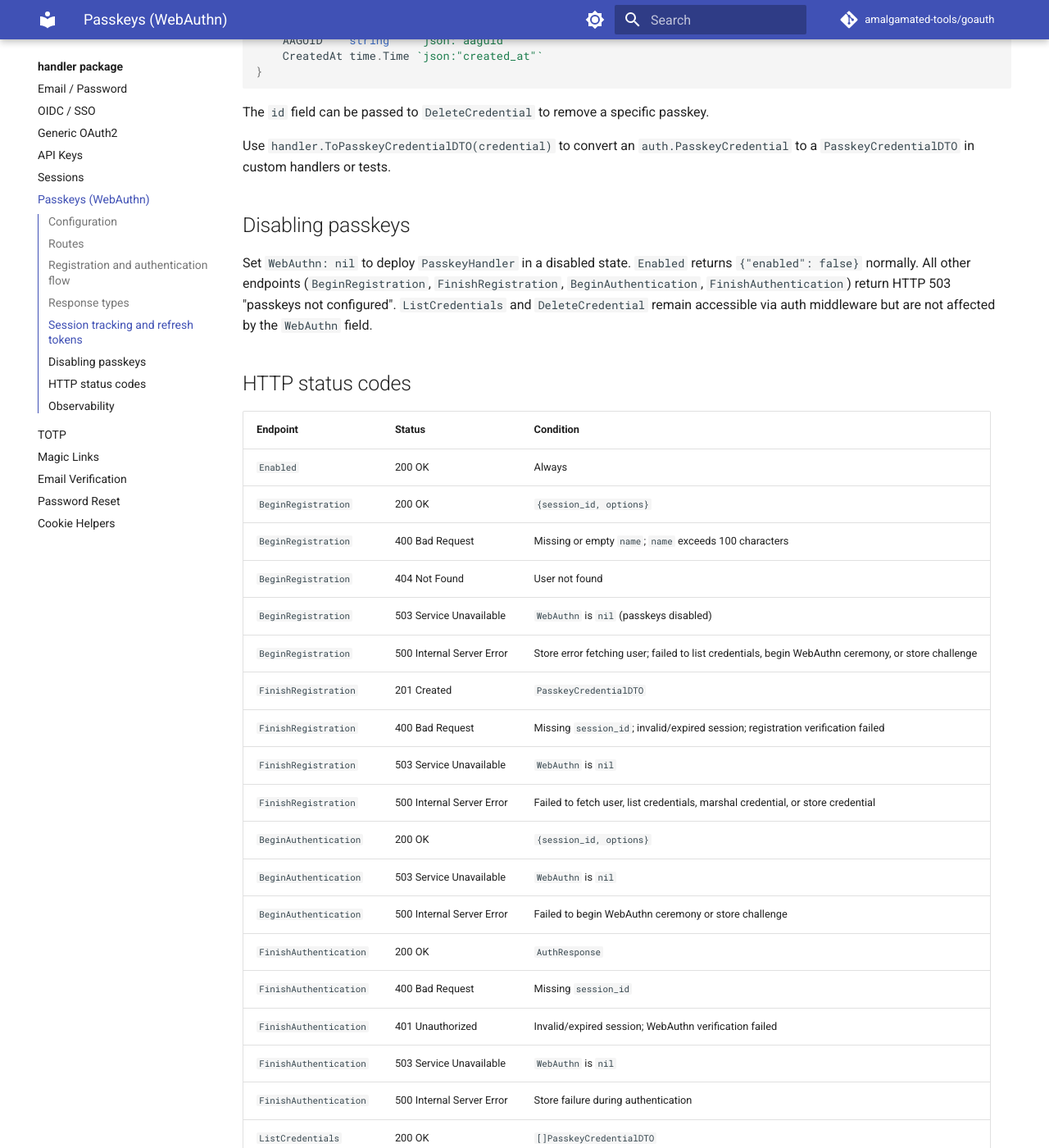
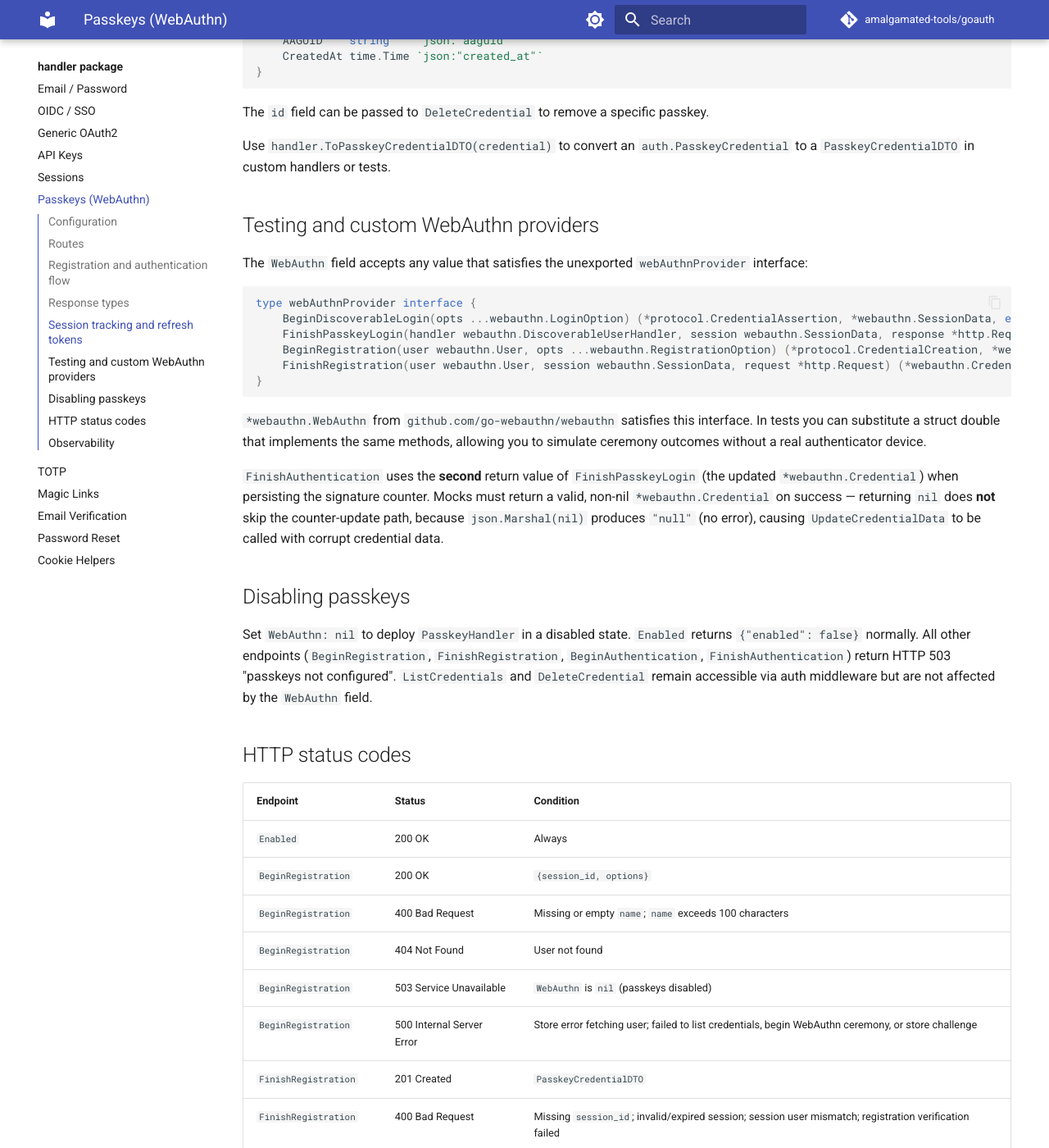
Before and after one commit to amalgamated-tools/goauth, an MkDocs documentation site: the page built from docs/handler/passkeys.md, in a window 1280 px wide and 1400 px high, scrolled down 2498 px. Shown: the whole window at 82% size. Built offline with MkDocs 1.6.1 and Material for MkDocs 9.7.7, drawn with Linux system fonts in a browser that asks for light colours; comment, search, counter and statistics services are not loaded; some of the changed text lies outside the part shown.

Commit message:
docs(passkeys): fix missing 404 status codes and add webAuthnProvider testing section (#356)
* docs(passkeys): add missing 404 status codes and webAuthnProvider testing section

- FinishRegistration and FinishAuthentication both return 404 Not Found
  when the user is not found in the store; these cases were missing from
  the HTTP status codes table.
- Clarify that FinishRegistration's 500 does not include the user-fetch
  path (that now surfaces as 404).
- Add 'Testing and custom WebAuthn providers' section documenting the
  unexported webAuthnProvider interface introduced in #352, including the
  requirement that mocks return a non-nil *webauthn.Credential so the
  counter-update path is exercised correctly.

Co-authored-by: Copilot <223556219+Copilot@users.noreply.github.com>

* docs(passkeys): add user-fetch store error to FinishRegistration 500 row

The 500 status-code row for FinishRegistration omitted the case where
Users.FindByID returns a non-ErrNotFound error (e.g. DB timeout), which
still produces a 500. The Observability table already listed this log
event, making the status-code table self-contradictory.

* docs(passkeys): correct nil-credential guidance in webAuthnProvider section

The previous wording implied returning nil from FinishPasskeyLogin would
skip the counter-update path. In practice json.Marshal(nil) succeeds with
"null", so UpdateCredentialData is still called with corrupt data. Updated
to warn that mocks must return a valid non-nil credential.

---------

Co-authored-by: github-actions[bot] <41898282+github-actions[bot]@users.noreply.github.com>
Co-authored-by: Copilot <223556219+Copilot@users.noreply.github.com>
Co-authored-by: Patrick Veverka <veverkap@users.noreply.github.com>

````diff
--- a/docs/handler/passkeys.md
+++ b/docs/handler/passkeys.md
@@ -93,6 +93,23 @@ The `id` field can be passed to `DeleteCredential` to remove a specific passkey.
 
 Use `handler.ToPasskeyCredentialDTO(credential)` to convert an `auth.PasskeyCredential` to a `PasskeyCredentialDTO` in custom handlers or tests.
 
+## Testing and custom WebAuthn providers
+
+The `WebAuthn` field accepts any value that satisfies the unexported `webAuthnProvider` interface:
+
+```go
+type webAuthnProvider interface {
+    BeginDiscoverableLogin(opts ...webauthn.LoginOption) (*protocol.CredentialAssertion, *webauthn.SessionData, error)
+    FinishPasskeyLogin(handler webauthn.DiscoverableUserHandler, session webauthn.SessionData, response *http.Request) (webauthn.User, *webauthn.Credential, error)
+    BeginRegistration(user webauthn.User, opts ...webauthn.RegistrationOption) (*protocol.CredentialCreation, *webauthn.SessionData, error)
+    FinishRegistration(user webauthn.User, session webauthn.SessionData, request *http.Request) (*webauthn.Credential, error)
+}
+```
+
+`*webauthn.WebAuthn` from `github.com/go-webauthn/webauthn` satisfies this interface. In tests you can substitute a struct double that implements the same methods, allowing you to simulate ceremony outcomes without a real authenticator device.
+
+`FinishAuthentication` uses the **second** return value of `FinishPasskeyLogin` (the updated `*webauthn.Credential`) when persisting the signature counter. Mocks must return a valid, non-nil `*webauthn.Credential` on success — returning `nil` does **not** skip the counter-update path, because `json.Marshal(nil)` produces `"null"` (no error), causing `UpdateCredentialData` to be called with corrupt credential data.
+
 ## Disabling passkeys
 
 Set `WebAuthn: nil` to deploy `PasskeyHandler` in a disabled state. `Enabled` returns `{"enabled": false}` normally. All other endpoints (`BeginRegistration`, `FinishRegistration`, `BeginAuthentication`, `FinishAuthentication`) return HTTP 503 "passkeys not configured". `ListCredentials` and `DeleteCredential` remain accessible via auth middleware but are not affected by the `WebAuthn` field.
@@ -108,17 +125,19 @@ Set `WebAuthn: nil` to deploy `PasskeyHandler` in a disabled state. `Enabled` re
 | `BeginRegistration` | 503 Service Unavailable | `WebAuthn` is `nil` (passkeys disabled) |
 | `BeginRegistration` | 500 Internal Server Error | Store error fetching user; failed to list credentials, begin WebAuthn ceremony, or store challenge |
 | `FinishRegistration` | 201 Created | `PasskeyCredentialDTO` |
-| `FinishRegistration` | 400 Bad Request | Missing `session_id`; invalid/expired session; registration verification failed |
+| `FinishRegistration` | 400 Bad Request | Missing `session_id`; invalid/expired session; session user mismatch; registration verification failed |
+| `FinishRegistration` | 404 Not Found | User not found |
 | `FinishRegistration` | 503 Service Unavailable | `WebAuthn` is `nil` |
-| `FinishRegistration` | 500 Internal Server Error | Failed to fetch user, list credentials, marshal credential, or store credential |
+| `FinishRegistration` | 500 Internal Server Error | Failed to fetch user (store error), list credentials, marshal credential, or store credential |
 | `BeginAuthentication` | 200 OK | `{session_id, options}` |
 | `BeginAuthentication` | 503 Service Unavailable | `WebAuthn` is `nil` |
 | `BeginAuthentication` | 500 Internal Server Error | Failed to begin WebAuthn ceremony or store challenge |
 | `FinishAuthentication` | 200 OK | `AuthResponse` |
 | `FinishAuthentication` | 400 Bad Request | Missing `session_id` |
 | `FinishAuthentication` | 401 Unauthorized | Invalid/expired session; WebAuthn verification failed |
+| `FinishAuthentication` | 404 Not Found | User not found during discoverable-credential lookup |
 | `FinishAuthentication` | 503 Service Unavailable | `WebAuthn` is `nil` |
-| `FinishAuthentication` | 500 Internal Server Error | Store failure during authentication |
+| `FinishAuthentication` | 500 Internal Server Error | Failed to list credentials or fetch user; store failure during authentication |
 | `ListCredentials` | 200 OK | `[]PasskeyCredentialDTO` |
 | `ListCredentials` | 500 Internal Server Error | Store failure |
 | `DeleteCredential` | 204 No Content | Success |
````
